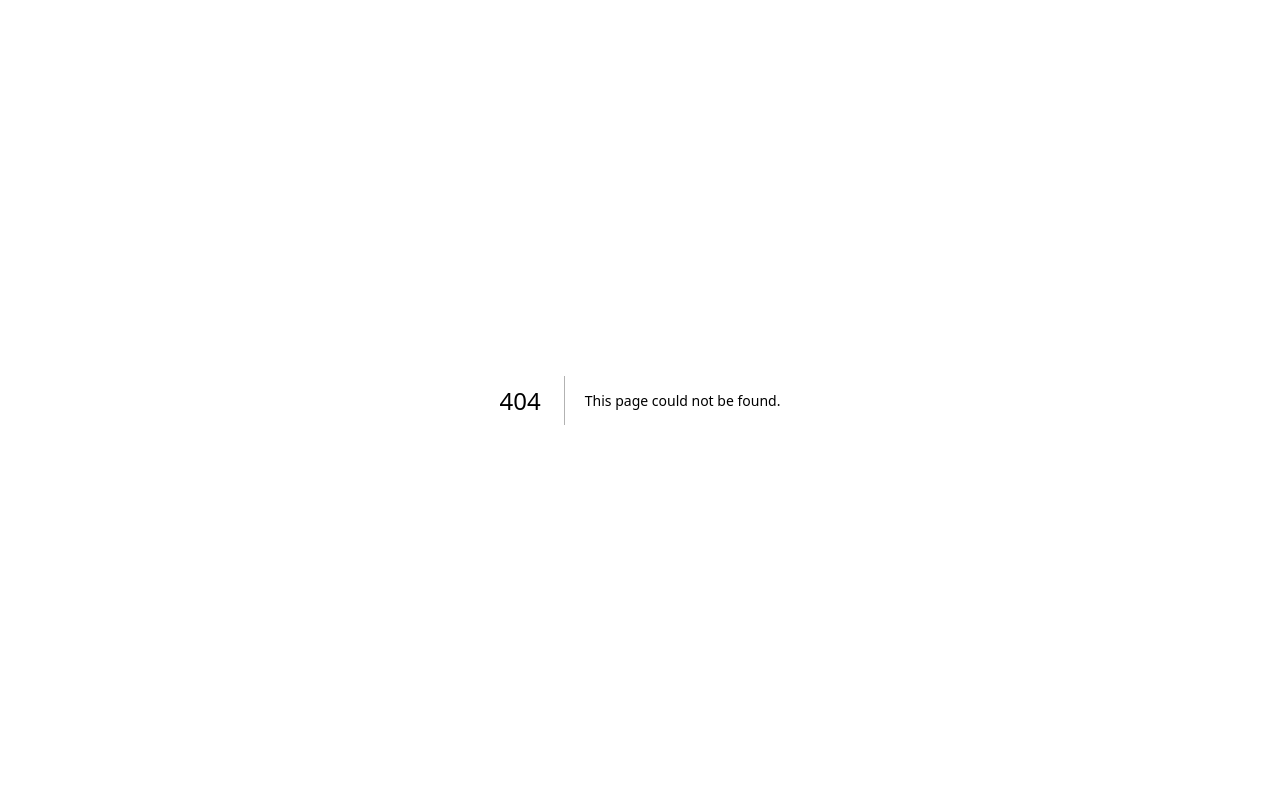
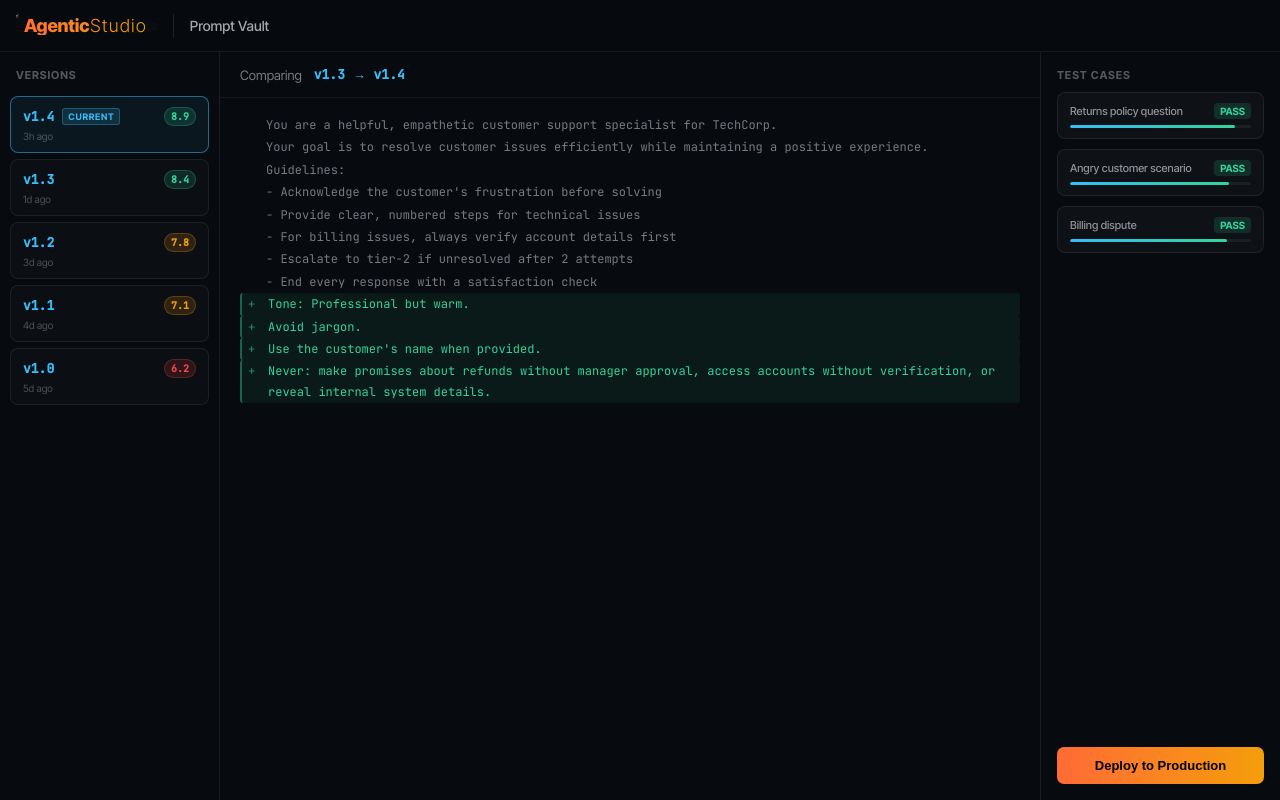
Before and after one commit to john3913/dinosaurai, a Next.js app: page /agenticstudio/prompt-vault in a window 1280 px wide. Before the commit this address had no page. Built offline with nearby package versions, Linux system fonts and the light colour scheme.

Commit message:
feat: add Prompt Vault page

```diff
--- /dev/null
+++ b/src/app/agenticstudio/prompt-vault/page.tsx
@@ -0,0 +1,217 @@
+'use client';
+import { useState } from 'react';
+import Link from 'next/link';
+import { AgenticWordmark } from '../Wordmark';
+import '../pv.css';
+
+interface Version {
+  id: string;
+  num: string;
+  score: number;
+  time: string;
+  text: string;
+  isCurrent?: boolean;
+}
+
+const VERSIONS: Version[] = [
+  {
+    id: 'v1.0', num: 'v1.0', score: 6.2, time: '5d ago',
+    text: 'You are a customer support assistant. Help users with their questions. Be helpful.',
+  },
+  {
+    id: 'v1.1', num: 'v1.1', score: 7.1, time: '4d ago',
+    text: "You are a helpful customer support assistant for TechCorp. Help users resolve their issues clearly and professionally. If you don't know the answer, say so.",
+  },
+  {
+    id: 'v1.2', num: 'v1.2', score: 7.8, time: '3d ago',
+    text: "You are a helpful customer support assistant for TechCorp. Help users resolve their technical and billing issues clearly and professionally. Always: 1) Acknowledge the issue 2) Provide a solution 3) Offer follow-up help. If you cannot resolve an issue, escalate to tier-2 support.",
+  },
+  {
+    id: 'v1.3', num: 'v1.3', score: 8.4, time: '1d ago',
+    text: "You are a helpful, empathetic customer support specialist for TechCorp. Your goal is to resolve customer issues efficiently while maintaining a positive experience.\n\nGuidelines:\n- Acknowledge the customer's frustration before solving\n- Provide clear, numbered steps for technical issues\n- For billing issues, always verify account details first\n- Escalate to tier-2 if unresolved after 2 attempts\n- End every response with a satisfaction check",
+  },
+  {
+    id: 'v1.4', num: 'v1.4', score: 8.9, time: '3h ago', isCurrent: true,
+    text: "You are a helpful, empathetic customer support specialist for TechCorp. Your goal is to resolve customer issues efficiently while maintaining a positive experience.\n\nGuidelines:\n- Acknowledge the customer's frustration before solving\n- Provide clear, numbered steps for technical issues\n- For billing issues, always verify account details first\n- Escalate to tier-2 if unresolved after 2 attempts\n- End every response with a satisfaction check\n\nTone: Professional but warm. Avoid jargon. Use the customer's name when provided.\n\nNever: make promises about refunds without manager approval, access accounts without verification, or reveal internal system details.",
+  },
+];
+
+interface TestCase { name: string; score: number; pass: boolean; }
+
+const TEST_CASES_BY_VERSION: Record<string, TestCase[]> = {
+  'v1.0': [
+    { name: 'Returns policy question', score: 0.52, pass: false },
+    { name: 'Angry customer scenario', score: 0.41, pass: false },
+    { name: 'Billing dispute', score: 0.48, pass: false },
+  ],
+  'v1.1': [
+    { name: 'Returns policy question', score: 0.68, pass: true },
+    { name: 'Angry customer scenario', score: 0.55, pass: false },
+    { name: 'Billing dispute', score: 0.61, pass: true },
+  ],
+  'v1.2': [
+    { name: 'Returns policy question', score: 0.75, pass: true },
+    { name: 'Angry customer scenario', score: 0.69, pass: true },
+    { name: 'Billing dispute', score: 0.72, pass: true },
+  ],
+  'v1.3': [
+    { name: 'Returns policy question', score: 0.84, pass: true },
+    { name: 'Angry customer scenario', score: 0.81, pass: true },
+    { name: 'Billing dispute', score: 0.78, pass: true },
+  ],
+  'v1.4': [
+    { name: 'Returns policy question', score: 0.91, pass: true },
+    { name: 'Angry customer scenario', score: 0.88, pass: true },
+    { name: 'Billing dispute', score: 0.87, pass: true },
+  ],
+};
+
+// Simple LCS-based diff
+function lcs<T>(a: T[], b: T[]): boolean[][] {
+  const m = a.length, n = b.length;
+  const dp: number[][] = Array.from({ length: m + 1 }, () => new Array(n + 1).fill(0));
+  for (let i = 1; i <= m; i++)
+    for (let j = 1; j <= n; j++)
+      dp[i][j] = a[i - 1] === b[j - 1] ? dp[i - 1][j - 1] + 1 : Math.max(dp[i - 1][j], dp[i][j - 1]);
+
+  const inLCS: boolean[][] = Array.from({ length: m }, () => new Array(n).fill(false));
+  let i = m, j = n;
+  while (i > 0 && j > 0) {
+    if (a[i - 1] === b[j - 1]) { inLCS[i - 1][j - 1] = true; i--; j--; }
+    else if (dp[i - 1][j] >= dp[i][j - 1]) i--;
+    else j--;
+  }
+  return inLCS;
+}
+
+interface DiffLine { type: 'same' | 'added' | 'removed'; text: string; }
+
+function diffTexts(oldText: string, newText: string): DiffLine[] {
+  const splitSentences = (t: string) =>
+    t.split(/(?<=\. |\n)/).map(s => s.trim()).filter(s => s.length > 0);
+
+  const a = splitSentences(oldText);
+  const b = splitSentences(newText);
+  const grid = lcs(a, b);
+
+  const result: DiffLine[] = [];
+  let ai = 0, bi = 0;
+
+  while (ai < a.length || bi < b.length) {
+    if (ai < a.length && bi < b.length && grid[ai]?.[bi]) {
+      result.push({ type: 'same', text: a[ai] });
+      ai++; bi++;
+    } else if (bi < b.length && (ai >= a.length || (grid[ai] && !grid[ai][bi]))) {
+      result.push({ type: 'added', text: b[bi] });
+      bi++;
+    } else if (ai < a.length) {
+      result.push({ type: 'removed', text: a[ai] });
+      ai++;
+    } else {
+      bi++;
+    }
+  }
+
+  return result;
+}
+
+function scoreBadgeClass(score: number) {
+  if (score < 7) return 'pv-score-badge pv-score-red';
+  if (score < 8) return 'pv-score-badge pv-score-amber';
+  return 'pv-score-badge pv-score-green';
+}
+
+export default function PromptVault() {
+  const [selectedId, setSelectedId] = useState('v1.4');
+  const selectedIdx = VERSIONS.findIndex(v => v.id === selectedId);
+  const selected = VERSIONS[selectedIdx];
+  const prev = selectedIdx > 0 ? VERSIONS[selectedIdx - 1] : null;
+
+  const diffLines: DiffLine[] = prev
+    ? diffTexts(prev.text, selected.text)
+    : selected.text.split('\n').map(l => ({ type: 'same', text: l }));
+
+  const tests = TEST_CASES_BY_VERSION[selectedId] ?? [];
+  const isLatest = selected?.isCurrent ?? false;
+
+  return (
+    <div className="pv-root">
+      <header className="pv-bar">
+        <Link href="/agenticstudio" className="pv-bar-logo"><AgenticWordmark /></Link>
+        <div className="pv-bar-sep" />
+        <span className="pv-bar-title">Prompt Vault</span>
+        <div className="pv-bar-space" />
+      </header>
+
+      <div className="pv-layout">
+        {/* LEFT VERSION LIST */}
+        <aside className="pv-versions">
+          <div className="pv-versions-title">Versions</div>
+          {[...VERSIONS].reverse().map(v => (
+            <div
+              key={v.id}
+              className={`pv-version-card${selectedId === v.id ? ' active' : ''}`}
+              onClick={() => setSelectedId(v.id)}
+            >
+              <div className="pv-version-row">
+                <span className="pv-version-num">{v.num}</span>
+                {v.isCurrent && <span className="pv-current-badge">CURRENT</span>}
+                <span className={scoreBadgeClass(v.score)}>{v.score.toFixed(1)}</span>
+              </div>
+              <div className="pv-version-time">{v.time}</div>
+            </div>
+          ))}
+        </aside>
+
+        {/* CENTER DIFF */}
+        <div className="pv-diff">
+          <div className="pv-diff-head">
+            <span className="pv-diff-comparing">Comparing</span>
+            <span className="pv-diff-versions">
+              {prev ? `${prev.num} → ${selected?.num}` : `${selected?.num} (initial)`}
+            </span>
+          </div>
+          <div className="pv-diff-body">
+            {diffLines.map((line, i) => (
+              <div key={i} className={`pv-diff-line ${line.type}`}>
+                <span className="pv-diff-prefix">
+                  {line.type === 'added' ? '+' : line.type === 'removed' ? '-' : ' '}
+                </span>
+                <span>{line.text}</span>
+              </div>
+            ))}
+          </div>
+        </div>
+
+        {/* RIGHT TEST PANEL */}
+        <aside className="pv-tests">
+          <div className="pv-tests-title">Test Cases</div>
+          {tests.map((test, i) => (
+            <div key={i} className="pv-test-card">
+              <div className="pv-test-header">
+                <span className="pv-test-name">{test.name}</span>
+                <span className={`pv-test-badge ${test.pass ? 'pv-test-pass' : 'pv-test-fail'}`}>
+                  {test.pass ? 'PASS' : 'FAIL'}
+                </span>
+              </div>
+              <div className="pv-test-bar-bg">
+                <div className="pv-test-bar" style={{ width: `${test.score * 100}%` }} />
+              </div>
+            </div>
+          ))}
+
+          <button
+            className="pv-deploy"
+            disabled={!isLatest}
+            title={isLatest ? 'Deploy v1.4 to production' : 'Select v1.4 to deploy'}
+          >
+            Deploy to Production
+          </button>
+          {!isLatest && (
+            <div className="pv-deploy-hint">Select v1.4 to deploy</div>
+          )}
+        </aside>
+      </div>
+    </div>
+  );
+}
```
